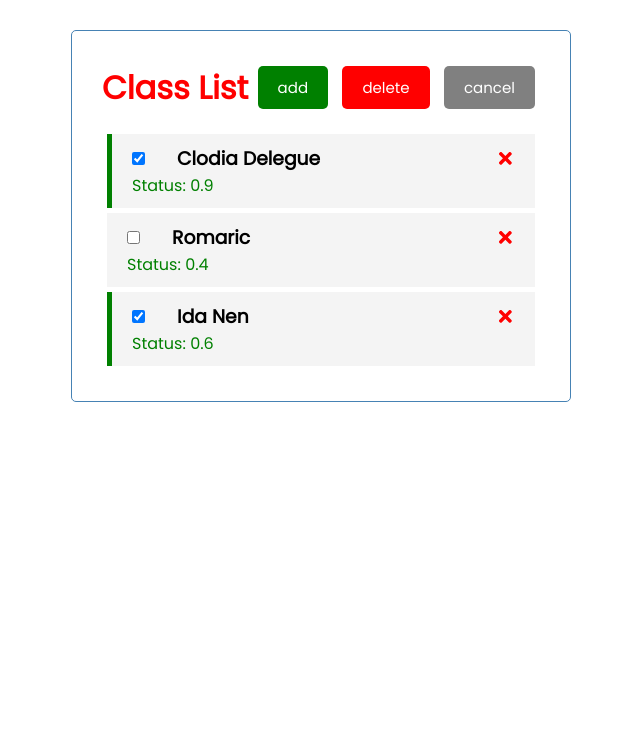
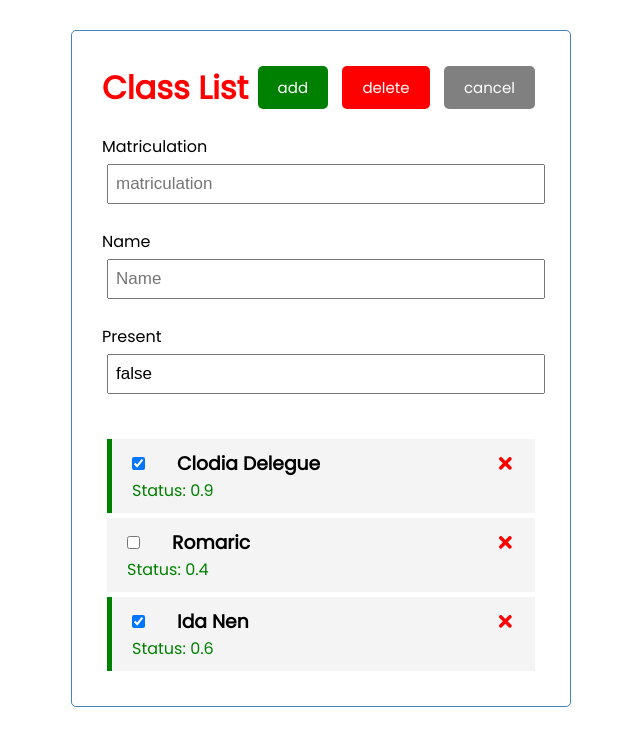
Before and after one commit to shekinahmanyi/Assignment-Full-Stack, a React (Create React App) app: page / in a window 1280 px wide. Shown: the top 746 px of the page, without its empty margins (319-959 px from the left). Built offline with nearby package versions, Linux system fonts and the light colour scheme.

Commit message:
Added the uuidv4 package

```diff
--- a/package.json
+++ b/package.json
@@ -10,6 +10,7 @@
     "react-dom": "^18.2.0",
     "react-icons": "^4.9.0",
     "react-scripts": "5.0.1",
+    "uuidv4": "^6.2.13",
     "web-vitals": "^2.1.4"
   },
   "scripts": {
--- a/src/App.js
+++ b/src/App.js
@@ -3,6 +3,7 @@ import React from "react";
 import Header from "./Header";
 import List from "./List";
 import { useState } from "react";
+import AddStudent from "./components/AddStudent";
 
 function App() {
   const title = "Class List"
@@ -12,6 +13,11 @@ function App() {
     {id:3,Matriculation:'CT22A257',name:"Ida Nen",present:true,status:6/10},
 ]);
 
+//Add a Student
+const AddOneStudent = (student) => {
+  console.log("Student added:",student)
+}
+
 //Delete Student
 const deleteStudent = (id) => {
   setStudents(students.filter((student)=>student.id!==id));
@@ -20,6 +26,7 @@ const deleteStudent = (id) => {
   return (
     <div className="container">
       <Header title={title}/>
+      <AddStudent OnAdd={AddOneStudent}/>
       {students.length>0?
       <List students={students} onDelete={deleteStudent}/>:
       ('No student')}
--- a/src/components/AddStudent.js
+++ b/src/components/AddStudent.js
@@ -21,7 +21,7 @@ const onSubmit = (e) => {
   return (
     <div>
       <form className='add-form' onSubmit={onSubmit}>
-       <div className='form-action'>
+       <div className='form-control'>
         <label>Matriculation</label>
         <input
         type='text'
@@ -30,7 +30,7 @@ const onSubmit = (e) => {
         onChange={(e) => setMatriculation(e.target.value)}
         />
        </div>
-       <div className='form-action'>
+       <div className='form-control'>
         <label>Name</label>
         <input
         type='text'
@@ -39,7 +39,7 @@ const onSubmit = (e) => {
         onChange={(e) => setName(e.target.value)}
         />
        </div>
-       <div className='form-action'>
+       <div className='form-control'>
         <label>Present</label>
         <input
         type='text'
```
Also changed, not shown: 1 other file (tests, documents, lock files or other folders).
